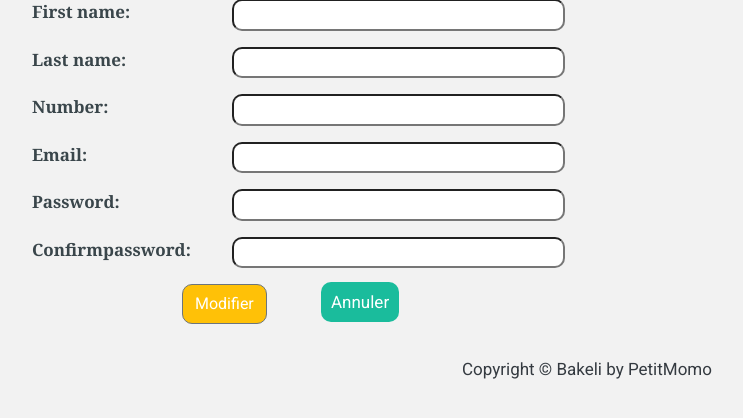
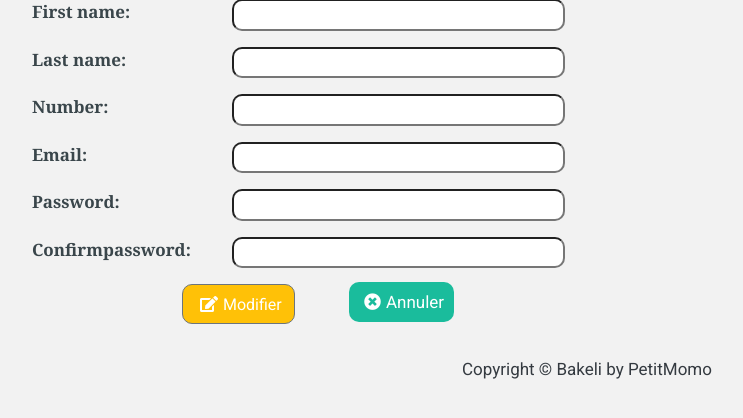
Before and after one commit to petitmomo/DjangoProject, a Django app: template registration/mysite/templates/cour_edit.html in a window 1280 px wide. Shown: the part 143-561 px from the top of the page, without its empty margins (53-796 px from the left). Run offline with Django 3.2, Linux system fonts and the light colour scheme; the template is opened without the code that fills it: values that come from a table or form of the project are taken from there, others are empty; some libraries are stand-ins or nearby versions.

Commit message:
sauvegarde

```diff
--- a/registration/mysite/templates/cour_edit.html
+++ b/registration/mysite/templates/cour_edit.html
@@ -1,12 +1,18 @@
 {% extends 'base.html' %}
  {% block content %}
-
+ <style>
+     form i.fas{
+         margin: 5px;
+     }
+ </style>
     <div class="container">
         <form method="POST">
             {% csrf_token %}
-            {{form.as_p}}
-            <button class="btn btn-secondary">Modifier</button>
-            <a href="{% url 'cour-index' %}" class="annuler">Annuler</a>
+            <fieldsetc class="form-group">
+                {{form.as_p}}
+            </fieldset>
+                <button class="btn btn-secondary"><i class="fas fa-edit"></i>Modifier</button>
+                <a href="{% url 'cour-index' %}" class="annuler"><i class="fas fa-times-circle"></i>Annuler</a>
         </form>
     </div>
 {% endblock content %}
```
